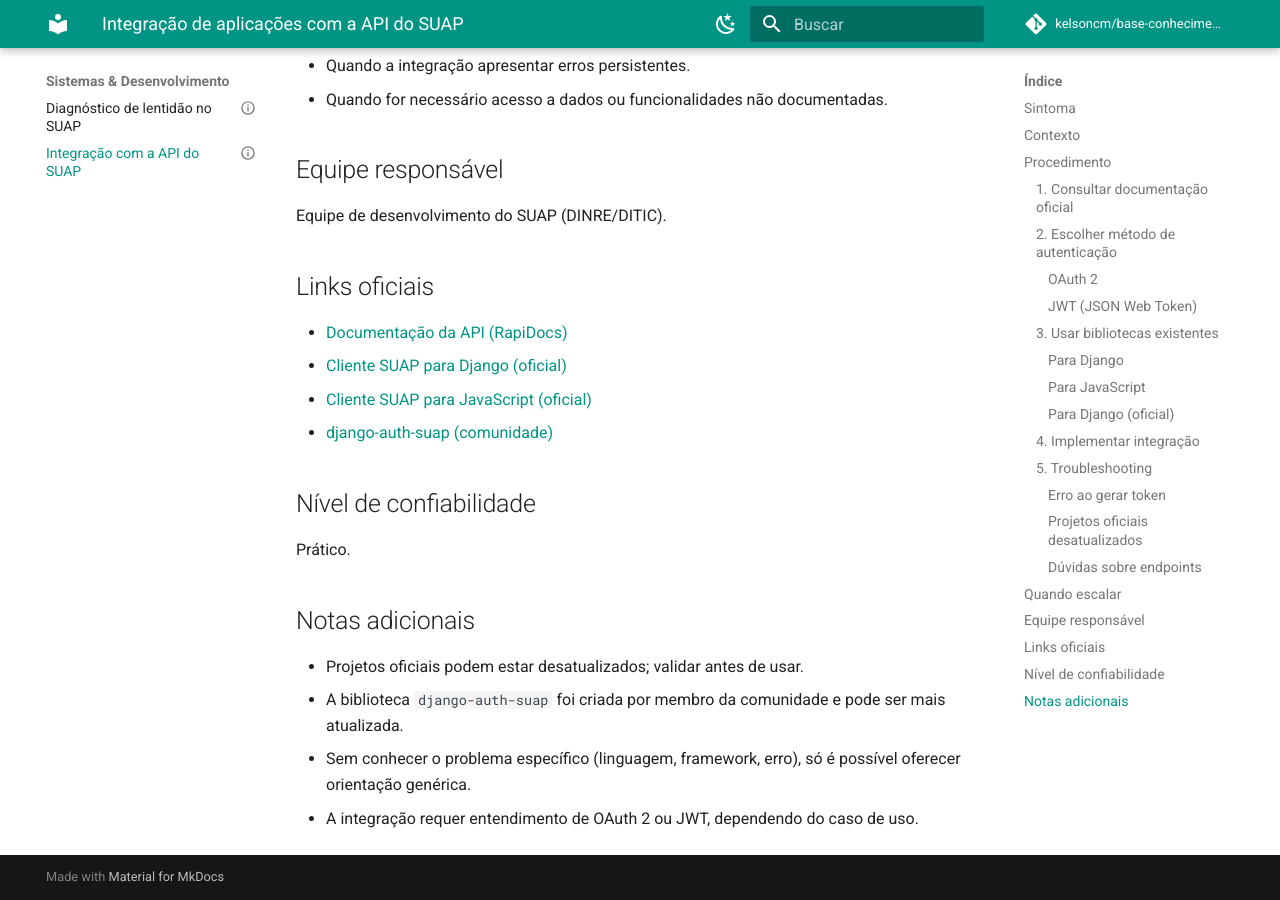
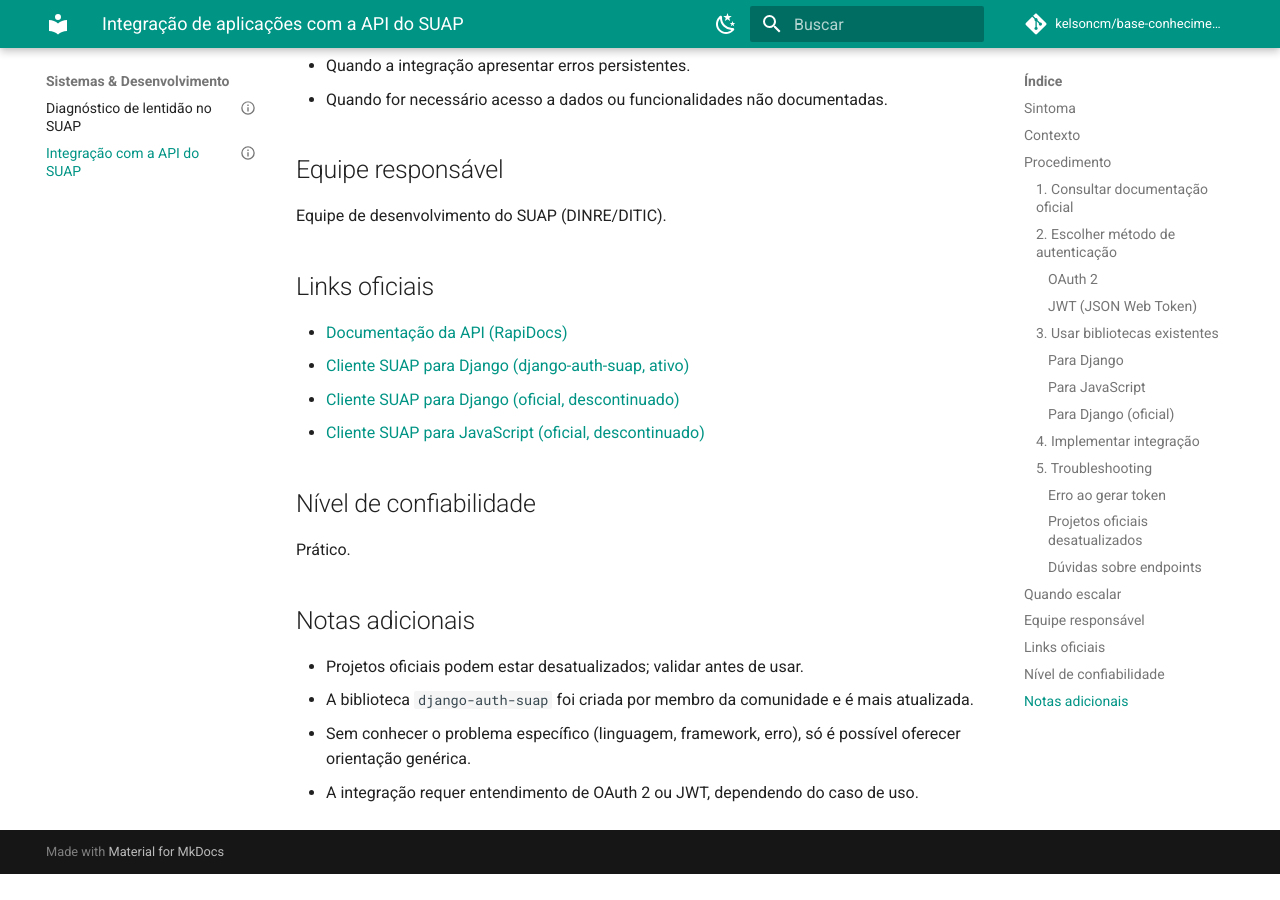
Before and after one commit to kelsoncm/base-conhecimento-ifrn, an MkDocs documentation site: the page built from docs/desenvolvimento/integracao-api-suap.md, in a window 1280 px wide and 900 px high, scrolled down 2426 px. Built offline with MkDocs 1.6.1 and Material for MkDocs 9.7.7, drawn with Linux system fonts in a browser that asks for light colours; comment, search, counter and statistics services are not loaded; after the commit the page ends 3300 px from its top, so only the background shows below that.

Commit message:
docs(artigos): [UPD] Atualiza links oficiais da API do SUAP e endpoints de IoT
Motivo:
Corrigir links de documentacao da API do SUAP, status dos clientes Django/JS e o endpoint administrativo correto para autorizacao de dispositivos IoT.

Impacto:
Garante precisao tecnica nas referencias oficiais de integracao de sistemas e suporte a rede cabeada/sem fio wIFRN-IoT.

Arquivos/Mudancas realizada:
- docs/desenvolvimento/integracao-api-suap.md: Atualiza URLs da API (RapiDocs), biblioteca django-auth-suap e status de projetos descontinuados.
- docs/redes/autorizacao-dispositivos-wifrn-iot.md: Atualiza rota administrativa para integracao_wifi/autorizacaodispositivo.

```diff
--- a/docs/desenvolvimento/integracao-api-suap.md
+++ b/docs/desenvolvimento/integracao-api-suap.md
@@ -99,10 +99,10 @@
 
 ## Links oficiais
 
-- [Documentação da API (RapiDocs)](https://suap.ifrn.edu.br/rapidocs)
-- [Cliente SUAP para Django (oficial)](https://github.com/ifrn-oficial/clientesuapdjango)
-- [Cliente SUAP para JavaScript (oficial)](https://github.com/ifrn-oficial/clientesuapjavascript)
-- [django-auth-suap (comunidade)](https://django-by-kelsoncm.github.io/django-auth-suap/pt-br/1.8.x/index.html)
+- [Documentação da API (RapiDocs)](https://suap.ifrn.edu.br/api/docs/)
+- [Cliente SUAP para Django (django-auth-suap, ativo)](https://django-by-kelsoncm.github.io/django-auth-suap/)
+- [Cliente SUAP para Django (oficial, descontinuado)](https://github.com/ifrn-oficial/clientesuapdjango)
+- [Cliente SUAP para JavaScript (oficial, descontinuado)](https://github.com/ifrn-oficial/clientesuapjavascript)
 
 ## Nível de confiabilidade
 
@@ -111,6 +111,6 @@
 ## Notas adicionais
 
 - Projetos oficiais podem estar desatualizados; validar antes de usar.
-- A biblioteca `django-auth-suap` foi criada por membro da comunidade e pode ser mais atualizada.
+- A biblioteca `django-auth-suap` foi criada por membro da comunidade e é mais atualizada.
 - Sem conhecer o problema específico (linguagem, framework, erro), só é possível oferecer orientação genérica.
 - A integração requer entendimento de OAuth 2 ou JWT, dependendo do caso de uso.
```
Also changed, not shown: docs/redes/autorizacao-dispositivos-wifrn-iot.md (+2 -2 lines).
